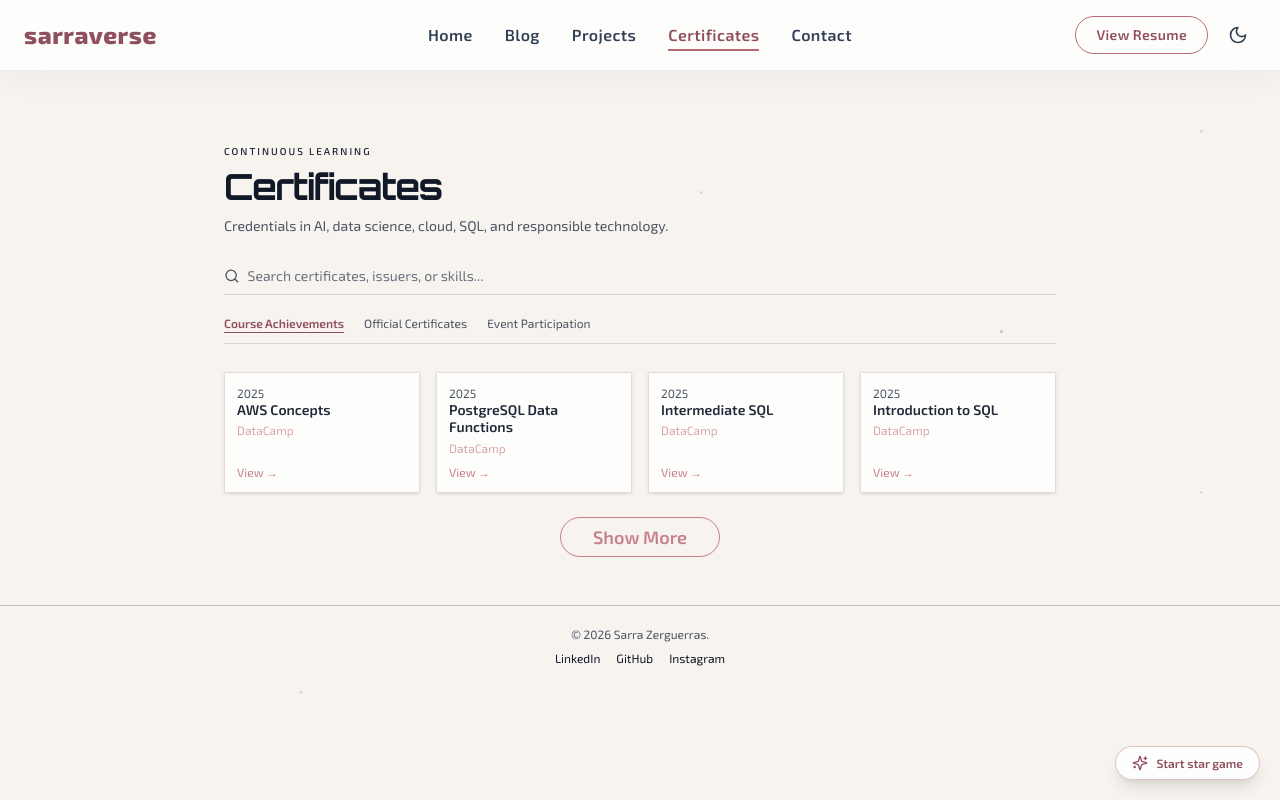
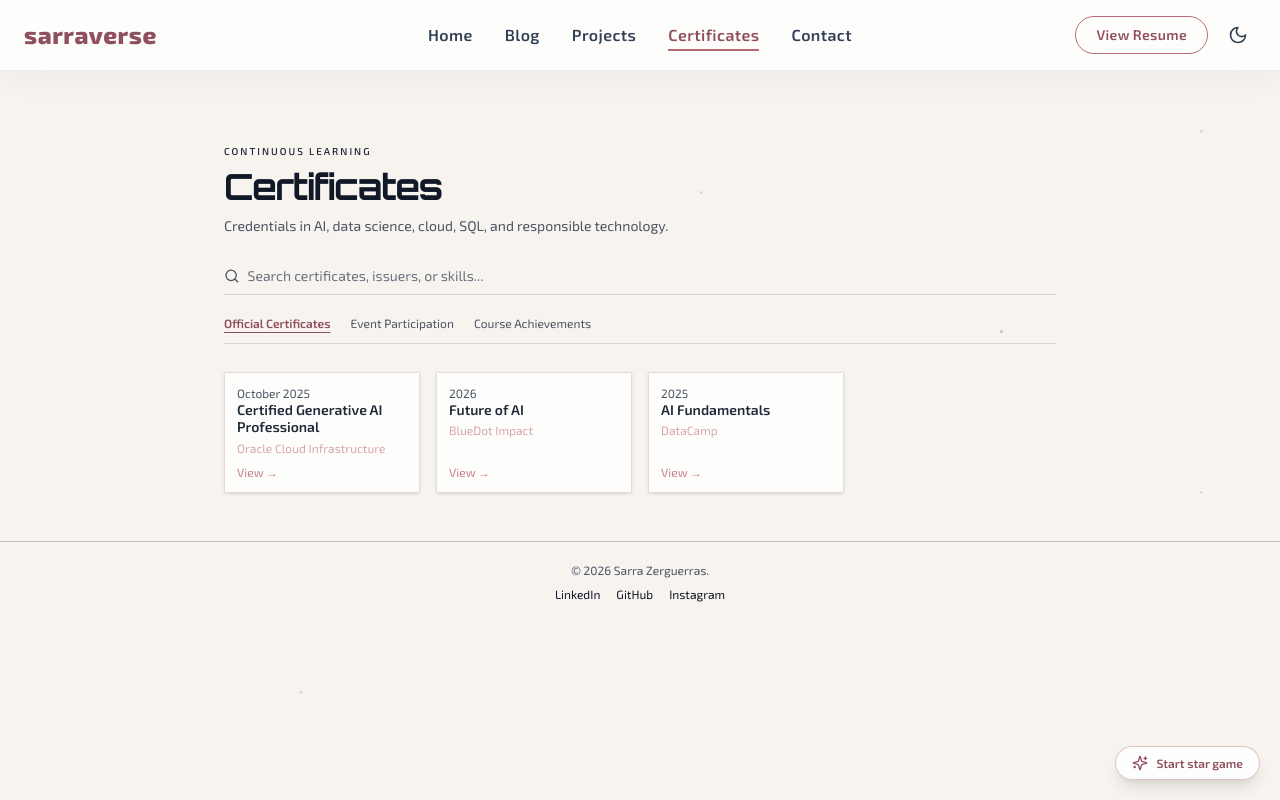
Before and after one commit to sarrazer24/myportfolio_spacethemed, a Next.js app: page /certificates in a window 1280 px wide. Built offline with nearby package versions, Linux system fonts and the light colour scheme.

Commit message:
added bluedot impact certificate

```diff
--- a/components/sections/CertificatesSection.tsx
+++ b/components/sections/CertificatesSection.tsx
@@ -106,6 +106,12 @@ const certificates: typeof achievements = [
 		link: "https://drive.google.com/file/d/1i0RhP9g1rVN92irfuKihPLw_2PIUcNli/view?usp=drive_link",
 	},
 	{
+		title: "Future of AI",
+		issuer: "BlueDot Impact",
+		date: "2026",
+		link: "https://drive.google.com/file/d/1JLHMkX2_wDea_t6onqxCMGFp_AG_p-mJ/view?usp=sharing",
+	},
+	{
 		title: "AI Fundamentals",
 		issuer: "DataCamp",
 		date: "2025",
@@ -117,8 +123,8 @@ const participation: typeof achievements = [
 	{
 		title: "Hackathon Participation - Forsatic",
 		issuer: "Algérie Télécom",
-		date: "2025",
-		link: "https://drive.google.com/file/d/1ZjNUpMf6JFE9xAN4LgwtVqkC2O5qzLWW/view?usp=sharing",
+		date: "2026",
+		link: "https://drive.google.com/file/d/1HLl-UWkOSX7TgDYAJtx9Gh4mgYd-ga3m/view?usp=drive_link",
 	},
 	{
 		title: "Datathon Participation - AlphaAI (3rd edition)",
@@ -136,12 +142,6 @@ const participation: typeof achievements = [
 
 const timelineSections = [
 	{
-		label: "Course Achievements",
-		key: "achievements",
-		description: "Completed online courses and learning paths.",
-		data: sortedAchievements,
-	},
-	{
 		label: "Official Certificates",
 		key: "certificates",
 		description: "Recognized certifications from institutions.",
@@ -153,10 +153,16 @@ const timelineSections = [
 		description: "Workshops, hackathons, and community events.",
 		data: participation,
 	},
+	{
+		label: "Course Achievements",
+		key: "achievements",
+		description: "Completed online courses and learning paths.",
+		data: sortedAchievements,
+	},
 ]
 
 export default function CertificatesSection() {
-	const [activeSection, setActiveSection] = useState("achievements")
+	const [activeSection, setActiveSection] = useState("certificates")
 	const [showAll, setShowAll] = useState(false)
 	const [query, setQuery] = useState("")
 
```
